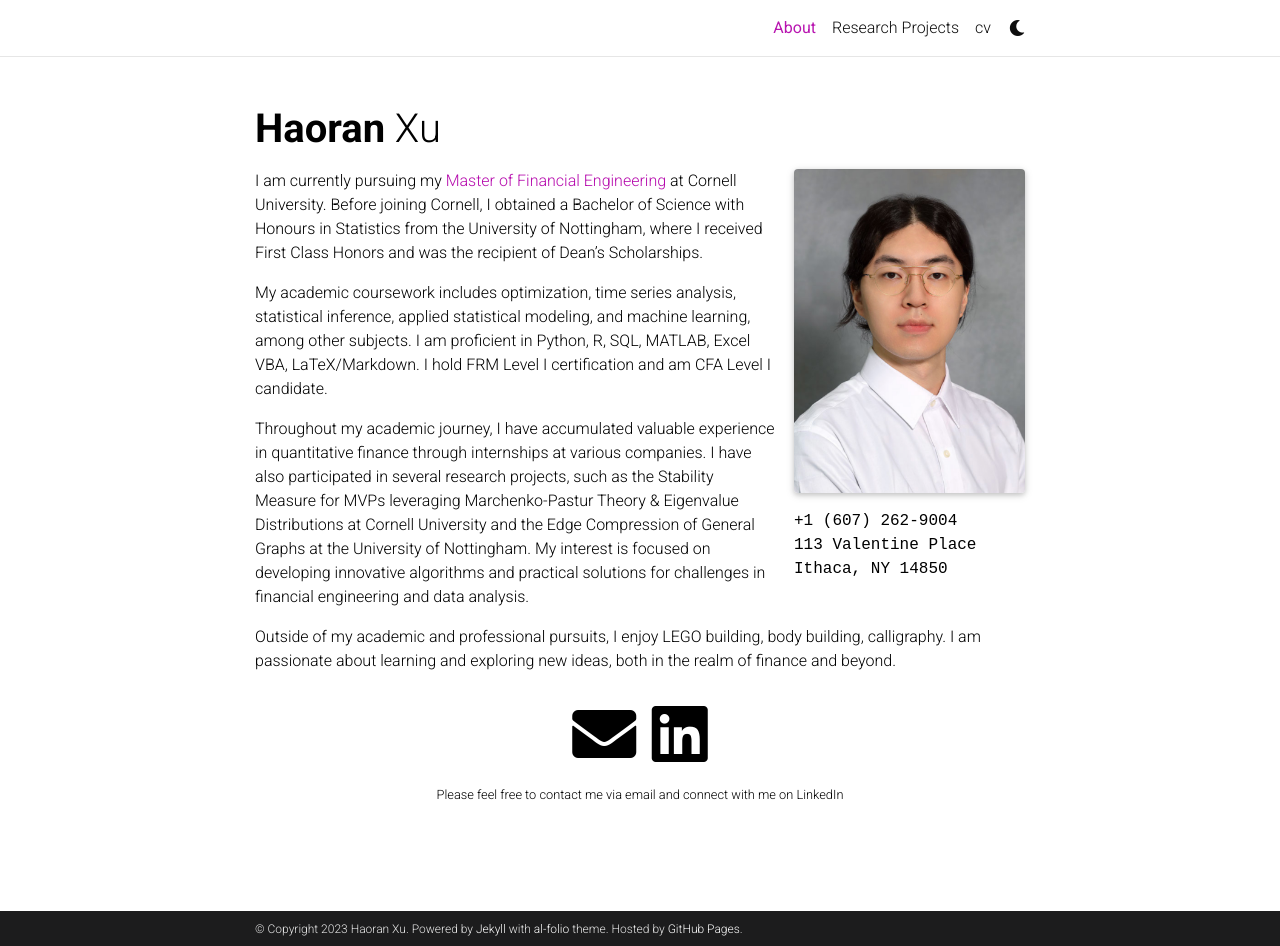
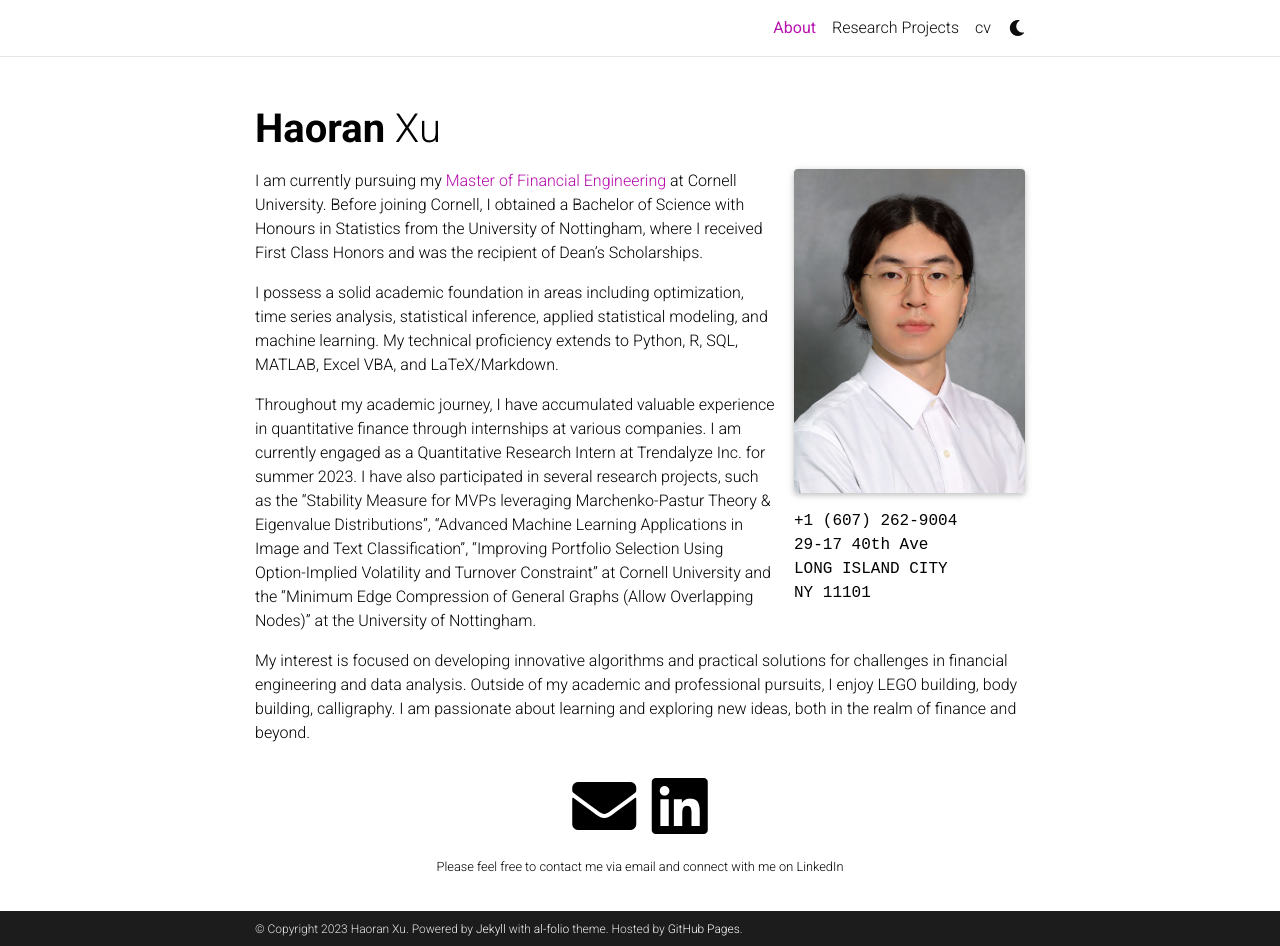
Before and after one commit to haoranxu0202/haoranxu0202.github.io, a Jekyll site: the page built from _pages/about.md, in a window 1280 px wide and 946 px high. Built offline with Jekyll 4.4.1, drawn with Linux system fonts in a browser that asks for light colours; comment, search, counter and statistics services are not loaded; a style sheet for code colours, icons or effects is not loaded.

Commit message:
newchange

```diff
--- a/_pages/about.md
+++ b/_pages/about.md
@@ -10,8 +10,9 @@ profile:
   image_circular: false # crops the image to make it circular
   address: >
     <p>+1 (607) 262-9004</p>
-    <p>113 Valentine Place</p>
-    <p>Ithaca, NY 14850</p>
+    <p>29-17 40th Ave</p>
+    <p>LONG ISLAND CITY</p>
+    <p>NY 11101</p>
 
 news: false  # includes a list of news items
 latest_posts: false  # includes a list of the newest posts
@@ -20,8 +21,8 @@ social: true  # includes social icons at the bottom of the page
 ---
 I am currently pursuing my [Master of Financial Engineering](https://www.orie.cornell.edu/orie/cfem) at Cornell University. Before joining Cornell, I obtained a Bachelor of Science with Honours in Statistics from the University of Nottingham, where I received First Class Honors and was the recipient of Dean's Scholarships.
 
-My academic coursework includes optimization, time series analysis, statistical inference, applied statistical modeling, and machine learning, among other subjects. I am proficient in Python, R, SQL, MATLAB, Excel VBA, LaTeX/Markdown. I hold FRM Level I certification and am CFA Level I candidate.
+I possess a solid academic foundation in areas including optimization, time series analysis, statistical inference, applied statistical modeling, and machine learning. My technical proficiency extends to Python, R, SQL, MATLAB, Excel VBA, and LaTeX/Markdown.
 
-Throughout my academic journey, I have accumulated valuable experience in quantitative finance through internships at various companies. I have also participated in several research projects, such as the Stability Measure for MVPs leveraging Marchenko-Pastur Theory & Eigenvalue Distributions at Cornell University and the Edge Compression of General Graphs at the University of Nottingham. My interest is focused on developing innovative algorithms and practical solutions for challenges in financial engineering and data analysis.
+Throughout my academic journey, I have accumulated valuable experience in quantitative finance through internships at various companies. I am currently engaged as a Quantitative Research Intern at Trendalyze Inc. for summer 2023. I have also participated in several research projects, such as the "Stability Measure for MVPs leveraging Marchenko-Pastur Theory & Eigenvalue Distributions”, “Advanced Machine Learning Applications in Image and Text Classification”, “Improving Portfolio Selection Using Option-Implied Volatility and Turnover Constraint” at Cornell University and the “Minimum Edge Compression of General Graphs (Allow Overlapping Nodes)" at the University of Nottingham.
 
-Outside of my academic and professional pursuits, I enjoy LEGO building, body building, calligraphy. I am passionate about learning and exploring new ideas, both in the realm of finance and beyond.
+My interest is focused on developing innovative algorithms and practical solutions for challenges in financial engineering and data analysis. Outside of my academic and professional pursuits, I enjoy LEGO building, body building, calligraphy. I am passionate about learning and exploring new ideas, both in the realm of finance and beyond.
```
Also changed, not shown: 1 other file.
